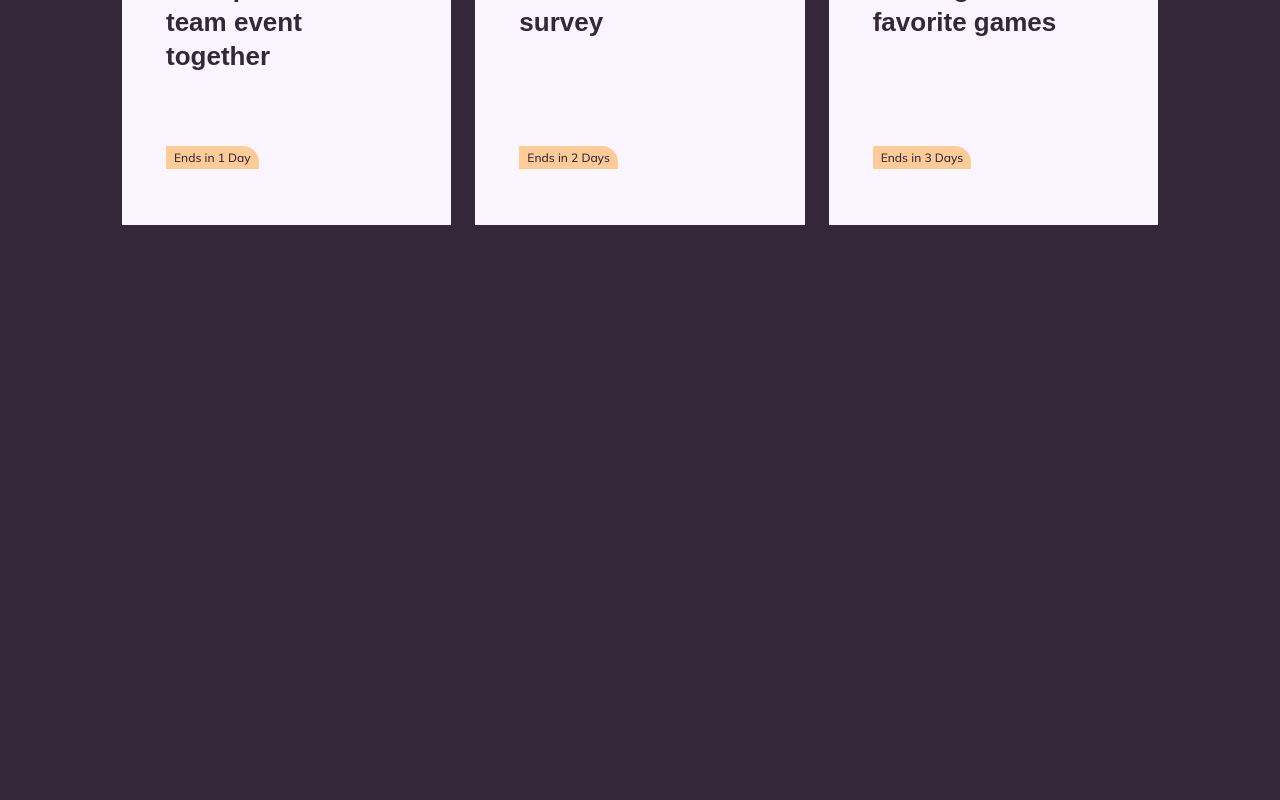
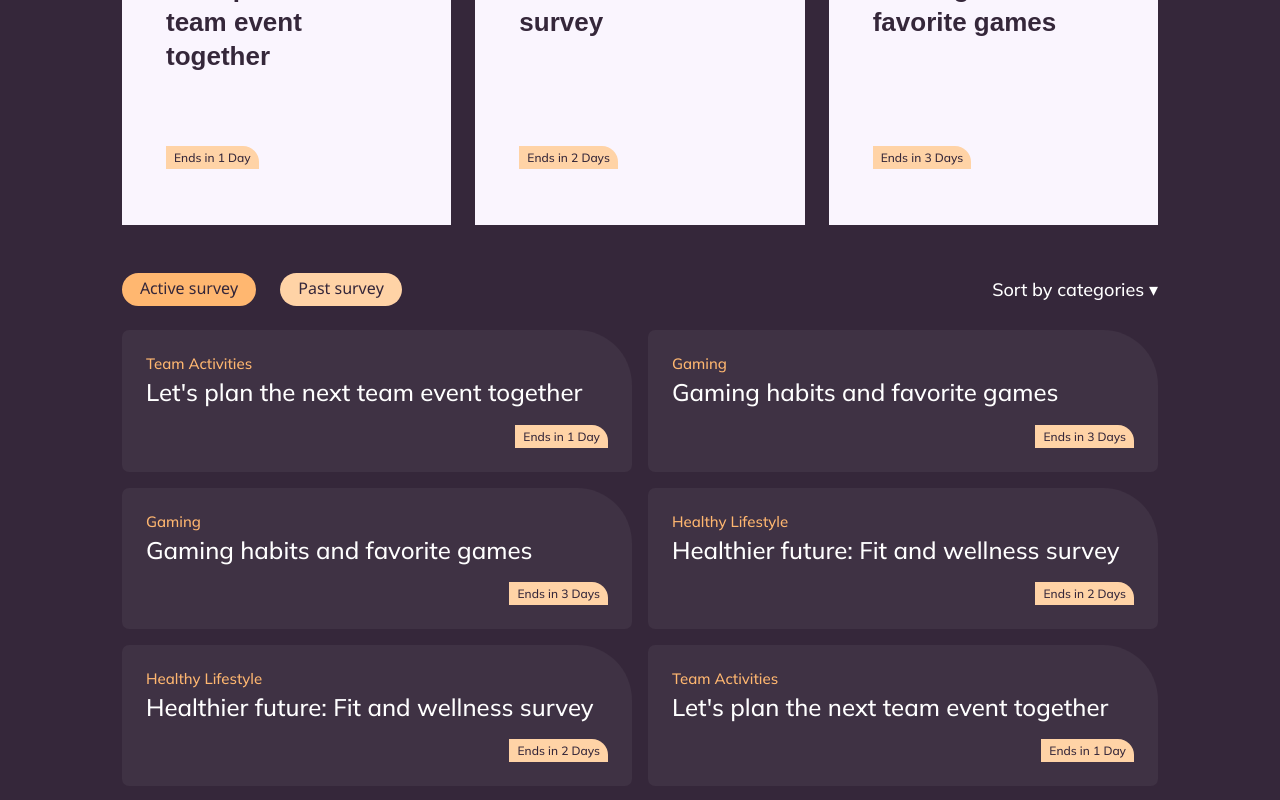
Before and after one commit to karinaklages/poll-app, an Angular app in the folder poll-app/: page / in a window 1280 px wide. Shown: the part 992-1792 px from the top of the page. Before the commit the page ends 1265 px from the top, so only its background shows below. Built offline with nearby package versions, Linux system fonts and the light colour scheme; a web font is replaced by a local one.

Commit message:
feat: survey list all components added

```diff
--- /dev/null
+++ b/poll-app/src/app/layout/home/survey-list-all/survey-list-all.component.html
@@ -0,0 +1,33 @@
+<div class="list">
+  <div class="list-controls">
+    <div class="list-tabs">
+      <button
+        class="list-tab"
+        [class.list-tab--active]="activeTab === 'active'"
+        (click)="setTab('active')">
+        Active survey
+      </button>
+      <button
+        class="list-tab"
+        [class.list-tab--active]="activeTab === 'past'"
+        (click)="setTab('past')">
+        Past survey
+      </button>
+    </div>
+    <button class="list-sort">Sort by categories ▾</button>
+  </div>
+
+  <div class="list-grid">
+    @for (survey of surveys; track survey.id) {
+      <div class="list-card">
+        <div class="list-card-top">
+          <span class="list-card-category">{{ survey.category }}</span>
+          <h4 class="list-card-title">{{ survey.title }}</h4>
+        </div>
+        <span class="list-card-badge">
+          Ends in {{ survey.endsInDays }} {{ survey.endsInDays === 1 ? 'Day' : 'Days' }}
+        </span>
+      </div>
+    }
+  </div>
+</div>
--- /dev/null
+++ b/poll-app/src/app/layout/home/survey-list-all/survey-list-all.component.scss
@@ -0,0 +1,111 @@
+.list {
+    display: flex;
+    flex-direction: column;
+    gap: var(--space-lg);
+}
+
+.list-controls {
+    display: flex;
+    align-items: center;
+    justify-content: space-between;
+}
+
+.list-tabs {
+    display: flex;
+    gap: var(--space-lg);
+}
+
+.list-tab {
+    padding: var(--space-xs) var(--space-md);
+    border-radius: var(--radius-full);
+    border: 2px solid transparent;
+    background: var(--color-apricot-light);
+    color: var(--color-purple-dark);
+    font-family: var(--font-button);
+    font-size: 16px;
+    font-weight: 400;
+    cursor: pointer;
+    transition: all 0.15s ease;
+
+    &:hover {
+        border-color: var(--color-apricot-middle);
+        background: var(--color-apricot-middle);
+    }
+
+    &:active {
+        border-color: var(--color-apricot-dark);
+        background: var(--color-apricot-dark);
+        color: var(--color-purple-dark);
+    }
+
+    &--active {
+        border-color: var(--color-apricot-dark);
+        background: var(--color-apricot-dark);
+        color: var(--color-purple-dark);
+    }
+}
+
+.list-sort {
+    background: transparent;
+    border: none;
+    color: var(--color-white);
+    font-family: var(--font-body);
+    font-size: 18px;
+    font-weight: 500;
+    cursor: pointer;
+}
+
+.list-grid {
+    display: grid;
+    grid-template-columns: repeat(2, 1fr);
+    gap: var(--space-md);
+}
+
+.list-card {
+    background: var(--color-purple-grey-light);
+    border-radius: 7px 55px 7px 7px;
+    padding: var(--space-lg);
+    display: flex;
+    flex-direction: column;
+    justify-content: space-between;
+    gap: var(--space-md);
+    cursor: pointer;
+    transition: background 0.15s ease;
+
+    &:hover {
+        background: var(--color-purple-grey-middle);
+    }
+}
+
+.list-card-top {
+    display: flex;
+    flex-direction: column;
+    gap: var(--space-xs);
+}
+
+.list-card-category {
+    font-size: 15px;
+    font-weight: 500;
+    font-family: var(--font-body);
+    color: var(--color-apricot-dark);
+}
+
+.list-card-title {
+    font-family: var(--font-body);
+    font-size: 24px;
+    font-weight: 500;
+    color: var(--color-white);
+    line-height: 1.3;
+}
+
+.list-card-badge {
+    display: inline-block;
+    align-self: flex-end;
+    padding: var(--space-xs) var(--space-sm);
+    background: var(--color-apricot-light);
+    color: var(--color-purple-dark);
+    font-family: var(--font-body);
+    font-size: 12px;
+    font-weight: 500;
+    border-radius: 0 16px 0 0;
+}
--- /dev/null
+++ b/poll-app/src/app/layout/home/survey-list-all/survey-list-all.component.ts
@@ -0,0 +1,33 @@
+import { Component } from '@angular/core';
+import { CommonModule } from '@angular/common';
+
+interface Survey {
+  id: string;
+  category: string;
+  title: string;
+  endsInDays: number;
+}
+
+@Component({
+  selector: 'app-survey-list-all',
+  standalone: true,
+  imports: [CommonModule],
+  templateUrl: './survey-list-all.component.html',
+  styleUrl: './survey-list-all.component.scss'
+})
+export class SurveyListAllComponent {
+  activeTab: 'active' | 'past' = 'active';
+
+  surveys: Survey[] = [
+    { id: '1', category: 'Team Activities', title: "Let's plan the next team event together", endsInDays: 1 },
+    { id: '2', category: 'Gaming', title: 'Gaming habits and favorite games', endsInDays: 3 },
+    { id: '3', category: 'Gaming', title: 'Gaming habits and favorite games', endsInDays: 3 },
+    { id: '4', category: 'Healthy Lifestyle', title: 'Healthier future: Fit and wellness survey', endsInDays: 2 },
+    { id: '5', category: 'Healthy Lifestyle', title: 'Healthier future: Fit and wellness survey', endsInDays: 2 },
+    { id: '6', category: 'Team Activities', title: "Let's plan the next team event together", endsInDays: 1 },
+  ];
+
+  setTab(tab: 'active' | 'past') {
+    this.activeTab = tab;
+  }
+}
--- a/poll-app/src/app/layout/home/survey-list/survey-list.component.html
+++ b/poll-app/src/app/layout/home/survey-list/survey-list.component.html
@@ -17,5 +17,6 @@
             }
             </div>
         </div>
+        <app-survey-list-all />
     </div>
 </section>
--- a/poll-app/src/app/layout/home/survey-list/survey-list.component.scss
+++ b/poll-app/src/app/layout/home/survey-list/survey-list.component.scss
@@ -47,6 +47,7 @@
     aspect-ratio: 1;
     cursor: pointer;
     transition: transform 0.15s ease;
+    margin-bottom: var(--space-2xl);
 
     &:hover {
         background: var(--color-lilac-middle);
--- a/poll-app/src/app/layout/home/survey-list/survey-list.component.ts
+++ b/poll-app/src/app/layout/home/survey-list/survey-list.component.ts
@@ -1,5 +1,6 @@
 import { Component } from '@angular/core';
 import { CommonModule } from '@angular/common';
+import { SurveyListAllComponent } from '../survey-list-all/survey-list-all.component';
 
 interface Survey {
     id: string;
@@ -11,7 +12,7 @@ interface Survey {
 @Component({
     selector: 'app-survey-list',
     standalone: true,
-    imports: [CommonModule],
+    imports: [CommonModule, SurveyListAllComponent],
     templateUrl: './survey-list.component.html',
     styleUrl: './survey-list.component.scss'
 })
--- a/poll-app/src/styles/variables.scss
+++ b/poll-app/src/styles/variables.scss
@@ -2,13 +2,13 @@
     // Colors
     --color-white: #ffffff;
     --color-purple-dark: #35273A;
-    --color-purple-grey-light: rgba(217, 217, 217, 0.8);
-    --color-purple-grey-middle: rgba(217, 217, 217, 0.16);
+    --color-purple-grey-light: rgba(217, 217, 217, 0.06);
+    --color-purple-grey-middle: rgba(217, 217, 217, 0.14);
     --color-lilac-light: #FAF5FE;
     --color-lilac-middle: #F4E9FB;
     --color-orange: #EE9236;
-    --color-apricot-light: #ffcc99;
-    --color-apricot-middle: #ffc182;
+    --color-apricot-light: #ffd3a6;
+    --color-apricot-middle: #ffc488;
     --color-apricot-dark: #FFB770;
 
     // Spacing
```
